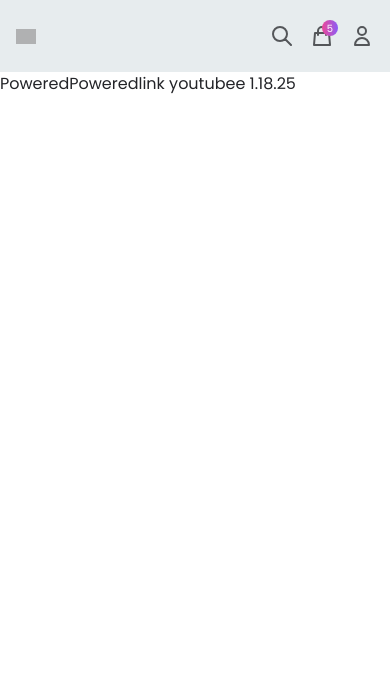
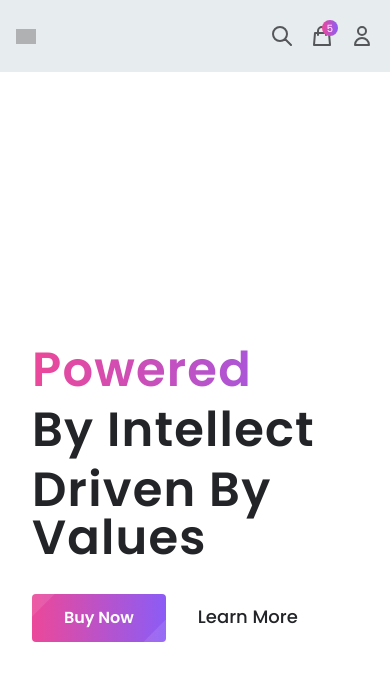
Before and after one commit to hayyul/apple-redesign, a Next.js app: page / in a window 390 px wide. Shown: the top 680 px of the page. Built offline with nearby package versions, Linux system fonts and the light colour scheme; grey boxes are pictures that could not be loaded.

Commit message:
LandinFirst

```diff
--- /dev/null
+++ b/components/Button.tsx
@@ -0,0 +1,44 @@
+interface Props {
+  title: string;
+  onClick?: () => void;
+  width?: string;
+  loading?: boolean;
+  padding?: string;
+  noIcon?: boolean;
+}
+
+function Button({ title, onClick, width, loading, padding, noIcon }: Props) {
+  return (
+    <button
+      className={`ease group relative z-30 box-border inline-flex ${
+        width ? width : "w-auto"
+      } ${padding} cursor-pointer items-center justify-center overflow-hidden rounded bg-indigo-600 bg-gradient-to-r from-pink-500 to-violet-500 px-8 py-3 font-bold text-white transition-all duration-300 focus:outline-none`}
+      onClick={onClick}
+    >
+      <span className="absolute bottom-0 right-0 -mb-8 -mr-5 h-20 w-8 translate-x-1 rotate-45 transform bg-white opacity-10 transition-all duration-300 ease-out group-hover:translate-x-0"></span>
+      <span className="absolute top-0 left-0 -mt-1 -ml-12 h-8 w-20 -translate-x-1 -rotate-45 transform bg-white opacity-10 transition-all duration-300 ease-out group-hover:translate-x-0"></span>
+
+      <span className="relative z-20 flex items-center font-semibold">
+        {noIcon && (
+          <svg
+            className="relative mr-2 h-5 w-5 flex-shrink-0 text-white"
+            fill="none"
+            stroke="currentColor"
+            viewBox="0 0 24 24"
+            xmlns="http://www.w3.org/2000/svg"
+          >
+            <path
+              strokeLinecap="round"
+              strokeLinejoin="round"
+              strokeWidth="2"
+              d="M13 10V3L4 14h7v7l9-11h-7z"
+            ></path>
+          </svg>
+        )}
+        {loading ? "Loading..." : title}
+      </span>
+    </button>
+  );
+}
+
+export default Button;
--- a/components/Landing.tsx
+++ b/components/Landing.tsx
@@ -1,18 +1,30 @@
-import React from 'react'
+import Image from "next/image";
+import React from "react";
+import Button from "./Button";
 
 function Landing() {
   return (
-      <section>
-          <div>
-              <h1>
-                  <span>Powered</span>
-                <span>Powered</span>
-                  <span>link youtubee 1.18.25</span>
+    <section className="sticky top-0 mx-auto flex h-screen max-w-[1350px] items-center justify-between px-8">
+      <div className="space-y-8">
+        <h1 className="space-y-3 text-5xl font-semibold tracking-wide lg:text-6xl xl:text-7xl">
+          <span className="block bg-gradient-to-r from-pink-500 to-violet-500 bg-clip-text text-transparent">
+            Powered
+          </span>
+          <span className="block">By Intellect</span>
+          <span className="block">Driven By Values</span>
+        </h1>
 
-              </h1>
-          </div>
+        <div className="space-x-8">
+          <Button title="Buy Now" />
+          <a className="link">Learn More</a>
+        </div>
+      </div>
+
+      <div className="relative hidden h-[450px] w-[450px] transition-all duration-500 md:inline lg:h-[650px] lg:w-[600px]">
+        <Image src="/iphone.png" layout="fill" objectFit="contain" />
+      </div>
     </section>
-  )
+  );
 }
 
-export default Landing
+export default Landing;
```
